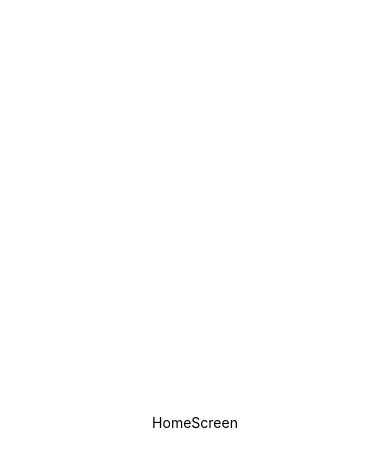
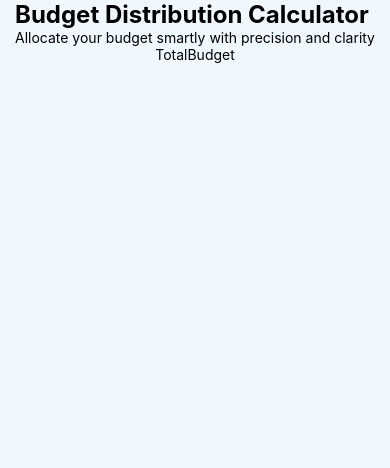
Before and after one commit to mranonno/budget-distribution-calculator-app, a React Native app: screen / in a window 390 px wide. Shown: the top 468 px of the page. Built offline with nearby package versions, Linux system fonts and the light colour scheme.

Commit message:
add babel config and fixed error

```diff
--- a/App.tsx
+++ b/App.tsx
@@ -1,21 +1,22 @@
 import { StatusBar } from "expo-status-bar";
-import { StyleSheet, Text, View } from "react-native";
+import { StyleSheet, View } from "react-native";
 import HomeScreen from "./src/screens/Home/HomeScreen";
+import { SafeAreaProvider } from "react-native-safe-area-context";
 
 export default function App() {
   return (
-    <View style={styles.container}>
-      <HomeScreen />
-      <StatusBar style="auto" />
-    </View>
+    <SafeAreaProvider>
+      <View style={styles.container}>
+        <HomeScreen />
+        <StatusBar translucent backgroundColor="white" style="dark" />
+      </View>
+    </SafeAreaProvider>
   );
 }
 
 const styles = StyleSheet.create({
   container: {
     flex: 1,
-    backgroundColor: "#fff",
-    alignItems: "center",
-    justifyContent: "center",
+    backgroundColor: "#F0F7FF",
   },
 });
--- /dev/null
+++ b/babel.config.js
@@ -0,0 +1,4 @@
+module.exports = {
+  presets: ["babel-preset-expo"],
+  plugins: ["react-native-reanimated/plugin"], // 👈 add this last
+};
--- a/package.json
+++ b/package.json
@@ -12,7 +12,11 @@
     "expo": "~53.0.9",
     "expo-status-bar": "~2.2.3",
     "react": "19.0.0",
-    "react-native": "0.79.2"
+    "react-native": "0.79.2",
+    "react-native-screens": "~4.10.0",
+    "react-native-safe-area-context": "5.4.0",
+    "react-native-gesture-handler": "~2.24.0",
+    "react-native-reanimated": "~3.17.4"
   },
   "devDependencies": {
     "@babel/core": "^7.25.2",
--- /dev/null
+++ b/src/components/TotalBudget.tsx
@@ -0,0 +1,14 @@
+import { StyleSheet, Text, View } from "react-native";
+import React from "react";
+
+const TotalBudget = () => {
+  return (
+    <View>
+      <Text>TotalBudget</Text>
+    </View>
+  );
+};
+
+export default TotalBudget;
+
+const styles = StyleSheet.create({});
--- a/src/screens/Home/HomeScreen.tsx
+++ b/src/screens/Home/HomeScreen.tsx
@@ -1,14 +1,38 @@
-import { StyleSheet, Text, View } from "react-native";
+import { ScrollView, StyleSheet, Text, View } from "react-native";
 import React from "react";
+import { useSafeAreaInsets } from "react-native-safe-area-context";
+import TotalBudget from "../../components/TotalBudget";
 
 const HomeScreen = () => {
+  const { top } = useSafeAreaInsets();
+
   return (
-    <View>
-      <Text>HomeScreen</Text>
-    </View>
+    <ScrollView contentContainerStyle={[styles.container, { paddingTop: top }]}>
+      <View>
+        <Text style={styles.mainHeadingText}>
+          Budget Distribution Calculator
+        </Text>
+        <Text style={styles.subTitle}>
+          Allocate your budget smartly with precision and clarity
+        </Text>
+      </View>
+      <TotalBudget />
+    </ScrollView>
   );
 };
 
 export default HomeScreen;
 
-const styles = StyleSheet.create({});
+const styles = StyleSheet.create({
+  container: {
+    // Add base styles here if needed
+    flex: 1,
+    alignItems: "center",
+    // justifyContent: "center",
+  },
+  mainHeadingText: {
+    fontSize: 24,
+    fontWeight: "bold",
+  },
+  subTitle: {},
+});
```
Also changed, not shown: 1 other file (tests, documents, lock files or other folders).
